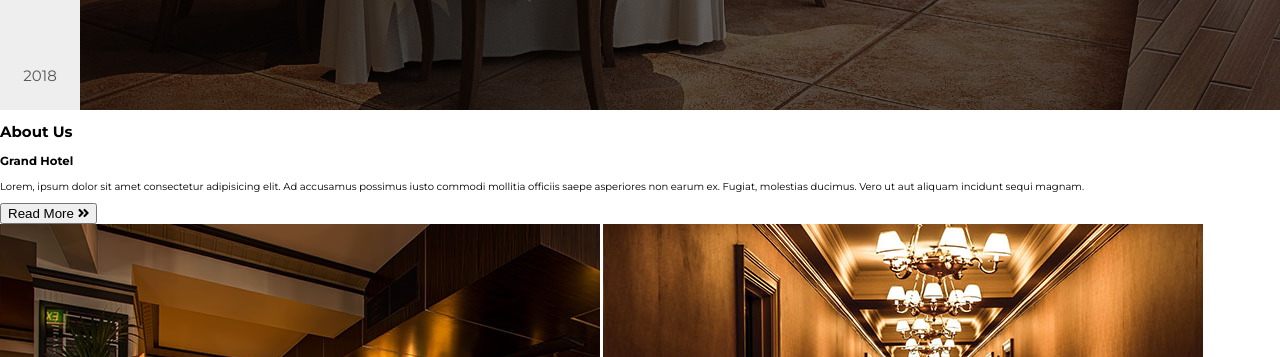
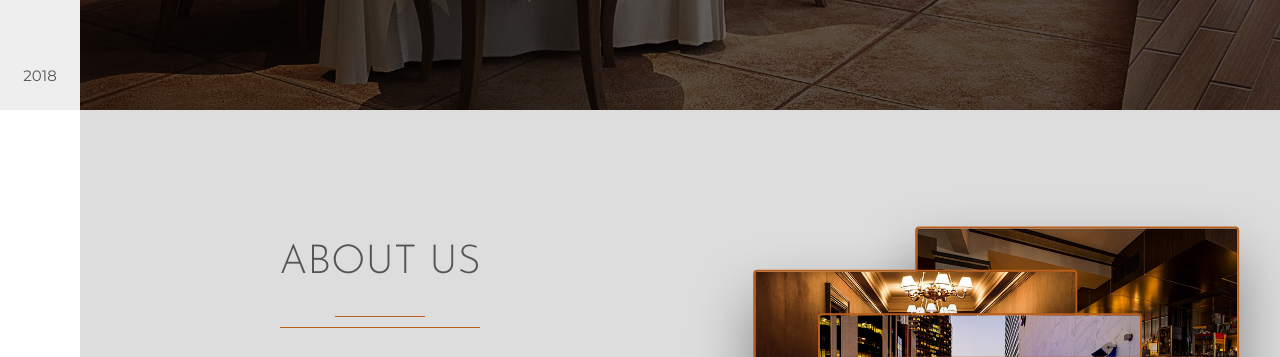
Before and after one commit to dmboone/GrandHotel, a plain HTML site: page index.html in a window 1280 px wide. Shown: the part 690-1047 px from the top of the page. Drawn offline with Linux system fonts and the light colour scheme.

Commit message:
about us style

```diff
--- a/CSS/style.css
+++ b/CSS/style.css
@@ -295,3 +295,110 @@ body{
     }
 }
 /* end of header */
+
+/* about us */
+.about-us{
+    margin-left: 8rem;
+    display: flex;
+    background-color: #ddd;
+}
+
+.about-us-content{
+    flex: 0 1 50%; /* grow, shrink, basis */
+    display: flex;
+    flex-direction: column;
+    justify-content: center;
+    align-items: center;
+    padding: 10rem;
+    box-sizing: border-box; /* makes sure that padding does not increase size of element */
+}
+
+.about-us-heading{
+    font-family: 'Josefin Sans', sans-serif;
+    font-size: 4rem;
+    font-weight: 300;
+    text-transform: uppercase;
+    color: #555;
+}
+
+.small-underline{
+    width: 9rem;
+    height: .1rem;
+    background-color: #b85d1c;
+    margin: 0 auto 1rem auto;
+}
+
+.big-underline{
+    width: 20rem;
+    height: .1rem;
+    background-color: #b85d1c;
+}
+
+.sub-heading{
+    font-size: 3.5rem;
+    font-weight: 300;
+    letter-spacing: .2rem;
+    color: #b85d1c;
+}
+
+.about-us-paragraph{
+    font-size: 1.6rem;
+    font-style: italic;
+    font-weight: 300;
+    text-align: center;
+    margin-bottom: 5rem;
+}
+
+.about-us-btn{
+    width: 15rem;
+    padding: .7rem .5rem;
+    font-family: 'Montserrat', sans-serif;
+    font-size: 1.2rem;
+    text-transform: uppercase;
+    color: #b85d1c;
+    background-color: transparent;
+    border: .1rem solid #b85d1c;
+    outline: none;
+    cursor: pointer;
+}
+
+.btn-arrow{
+    margin-left: .5rem;
+}
+
+.about-us-btn:hover .btn-arrow{
+    margin-left: 1.5rem;
+    transition: margin-left .4s;
+}
+
+.about-us-images{
+    flex: 1 1;
+    position: relative;
+}
+
+.image{
+    width: 32rem;
+    position: absolute;
+    top: 50%;
+    left: 50%;
+    box-shadow: 0 3rem 6rem rgba(0,0,0, .4);
+    border-radius: .4rem;
+    border: .2rem solid #b85d1c;
+}
+
+.image-1{
+    transform: translate(-20%, -90%);
+}
+
+.image-2{
+    transform: translate(-70%, -70%);
+}
+
+.image-3{
+    transform: translate(-50%, -50%);
+}
+
+.image-4{
+    transform: translate(-30%, -30%);
+}
+/* end of about us */
--- a/index.html
+++ b/index.html
@@ -131,7 +131,7 @@
             </p>
             <button class="about-us-btn">
                 Read More
-                <i class="fas fa-angle-double-right"></i>
+                <i class="fas fa-angle-double-right btn-arrow"></i>
             </button>
         </div>
 
```
